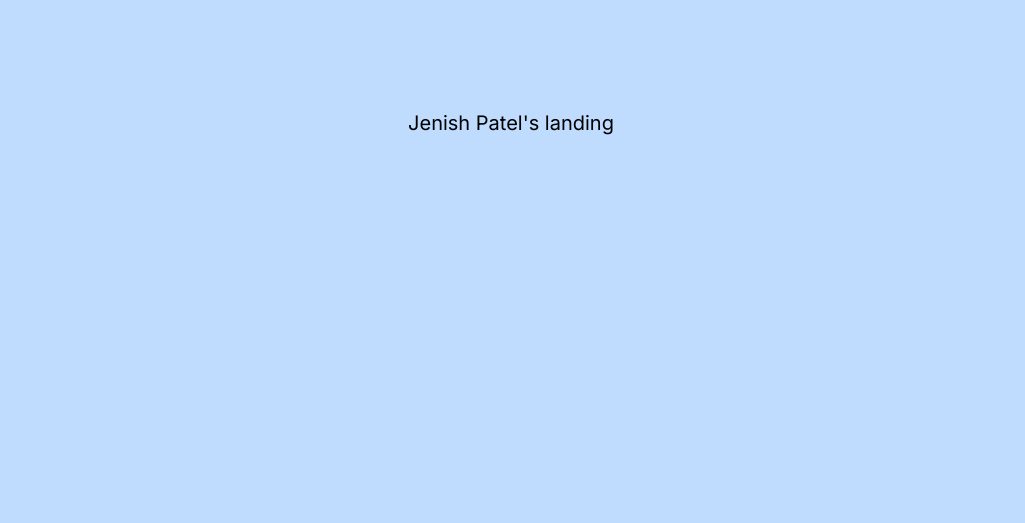
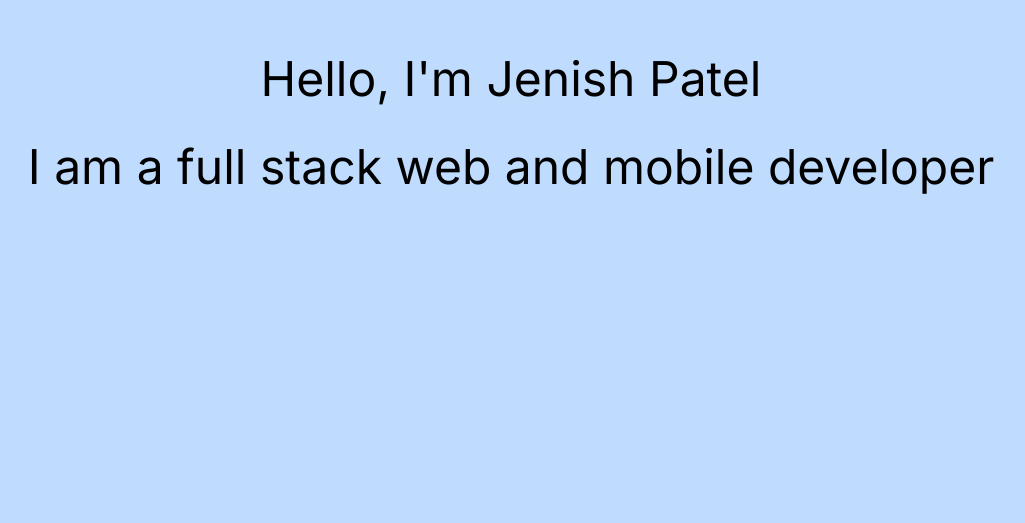
Before and after one commit to jenishpatel-jp/jenish-patel-portfolio, a Next.js app: page / in a window 1280 px wide. Shown: the part 277-800 px from the top of the page, without its empty margins (129-1154 px from the left). Built offline with nearby package versions, Linux system fonts and the light colour scheme.

Commit message:
Updated the hero page with text about who I am and my skills

```diff
--- a/src/app/components/Hero.tsx
+++ b/src/app/components/Hero.tsx
@@ -4,8 +4,9 @@ import React from 'react'
 
 const Hero = () => {
   return (
-    <div className='text-xl items-center justify-center flex-1 flex h-full' >
-        <h1 className='text-black'>Jenish Patel&apos;s landing </h1>
+    <div className='text-xl items-center justify-center flex-1 flex h-full flex-col' >
+        <h1 className='text-black text-5xl p-5'>Hello, I&apos;m Jenish Patel</h1>
+        <h1 className='text-black text-5xl p-5'>I am a full stack web and mobile developer</h1>
     </div>
   )
 }
```
